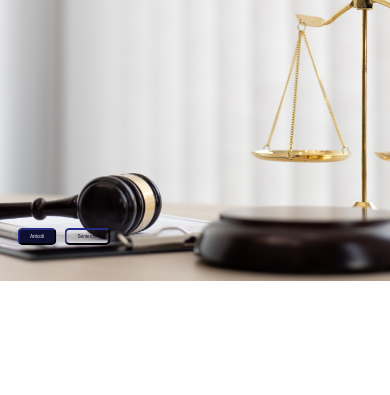
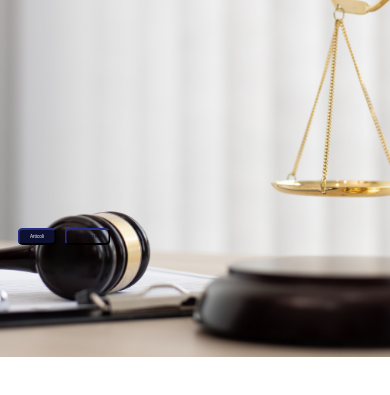
Before and after one commit to BenedettaS/ragionamentolegale, a plain HTML site: page index.html in a window 390 px wide. Shown: the part 211-606 px from the top of the page. Drawn offline with nearby package versions, Linux system fonts and the light colour scheme.

Commit message:
Update index.html

```diff
--- a/index.html
+++ b/index.html
@@ -16,13 +16,19 @@
             background-size: cover;
         }
 
-        @media screen and (max-width: 768px) {
+        @media screen and (max-width: 768px) and (min-width: 460px) {
             body {
-                background-size: 200%; /* Cambia la dimensione dello sfondo per adattarsi meglio alle dimensioni dello schermo più piccole */
+                background-size: 230%; /* Cambia la dimensione dello sfondo per adattarsi meglio alle dimensioni dello schermo più piccole */
                 background-position: center center;
             }
         }
 
+        @media screen and (max-width: 460px) {
+            body {
+                background-size: 270%; /* Cambia la dimensione dello sfondo per adattarsi meglio alle dimensioni dello schermo più piccole */
+                background-position: center center;
+            }
+        }
 
         main {
             display: flex;
```
